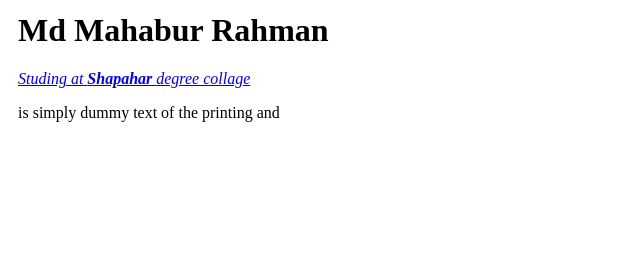
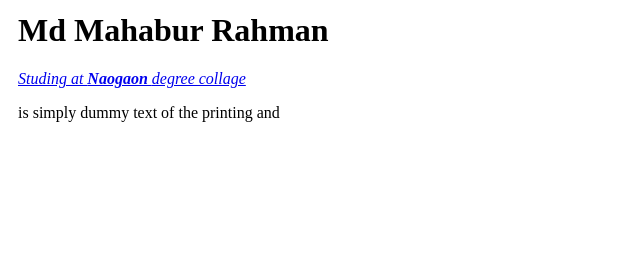
Before and after one commit to mahaburcv/rapid, a plain HTML site: page index.html in a window 1280 px wide. Shown: the part 165-427 px from the top of the page, 429-1069 px from the left. Drawn offline with Linux system fonts and the light colour scheme.

Commit message:
Update index.html

```diff
--- a/index.html
+++ b/index.html
@@ -15,8 +15,8 @@
       <td><img src="mahabur.png" alt="my profile pic"></td>
       <td>
         <h1>Md Mahabur Rahman</h1>
-        <p><a href="https://www.facebook.com/Sapahar-Govt-Degree-College-1853254658284183/"><em>Studing at <strong>
-                Shapahar </strong>degree collage</em> </a></p>
+        <p><a href="https://www.naogc.edu.bd/"><em>Studing at <strong>
+                Naogaon </strong>degree collage</em> </a></p>
         <p>is simply dummy text of the printing and </p>
       </td>
     </tr>
```
